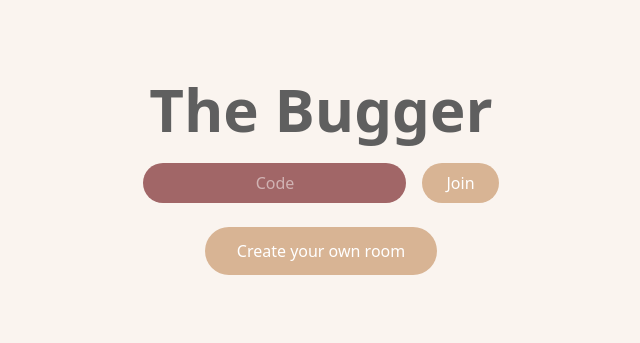
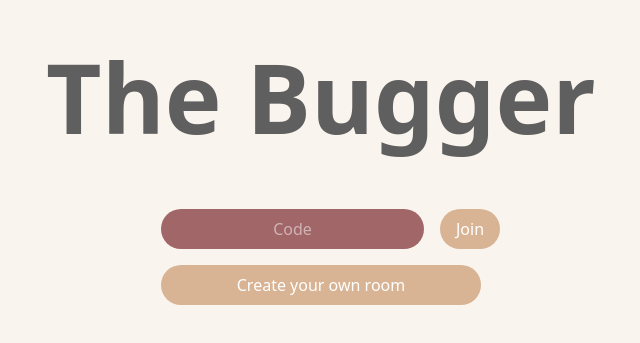
Before and after one commit to yushen-qiu/SYNCSHACK-2024, a React (Create React App) app in the folder the-bugger/: page / in a window 1280 px wide. Shown: the part 243-586 px from the top of the page, without its empty margins (319-959 px from the left). Built offline with nearby package versions, Linux system fonts and the light colour scheme.

Commit message:
update landing aligned

```diff
--- a/the-bugger/src/pages/Landing.js
+++ b/the-bugger/src/pages/Landing.js
@@ -5,22 +5,23 @@ const LandingPage = () => {
   return (
     <div className="flex flex-col items-center justify-center min-h-screen bg-[#faf4ef]">
       <main className="flex flex-col items-center mt-10">
-        <h1 className="text-6xl font-semibold mb-6 text-[#5f5f5f]">The Bugger</h1>
-        <div className="flex space-x-4 items-center">
+      <h1 className="text-8xl font-semibold mb-16 text-[#5f5f5f]">The Bugger</h1>
+        <div className="w-80 flex items-center space-x-4">
           <input
             type="text"
             placeholder="Code"
-            className="px-4 py-2 border-none rounded-full bg-[#a16667] text-white text-center placeholder-white placeholder-opacity-50 focus:outline-none"
+            className="flex-grow px-4 py-2 border-none rounded-full bg-[#a16667] text-white text-center placeholder-white placeholder-opacity-50 focus:outline-none"
           />
-          <button className="bg-[#d8b494] text-white px-6 py-2 rounded-full">
+          <button className="w-24 bg-[#d8b494] text-white px-4 py-2 rounded-full">
             Join
           </button>
         </div>
-        <button className="mt-6 bg-[#d8b494] text-white px-8 py-3 rounded-full">
+        <button className="mt-4 w-80 bg-[#d8b494] text-white px-4 py-2 rounded-full">
           Create your own room
         </button>
       </main>
     </div>
   );
 };
+
 export default LandingPage;
```
